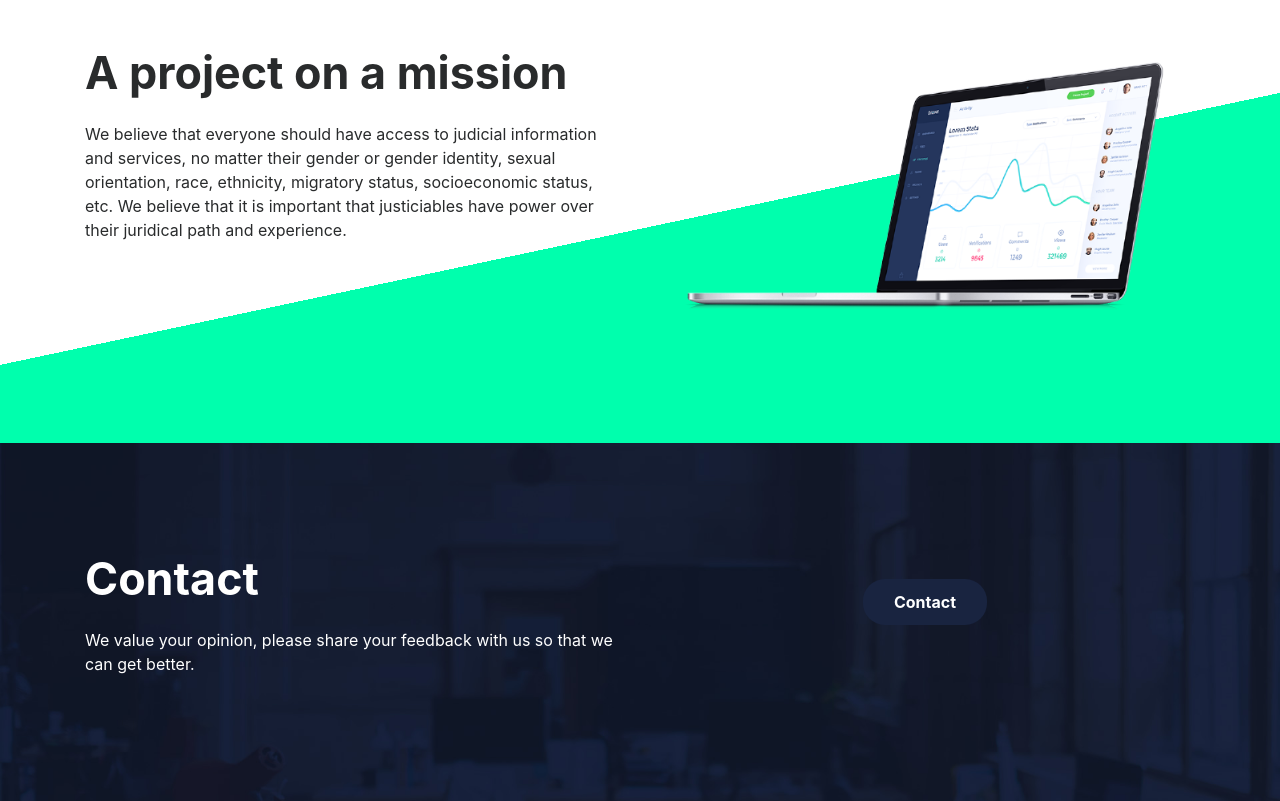
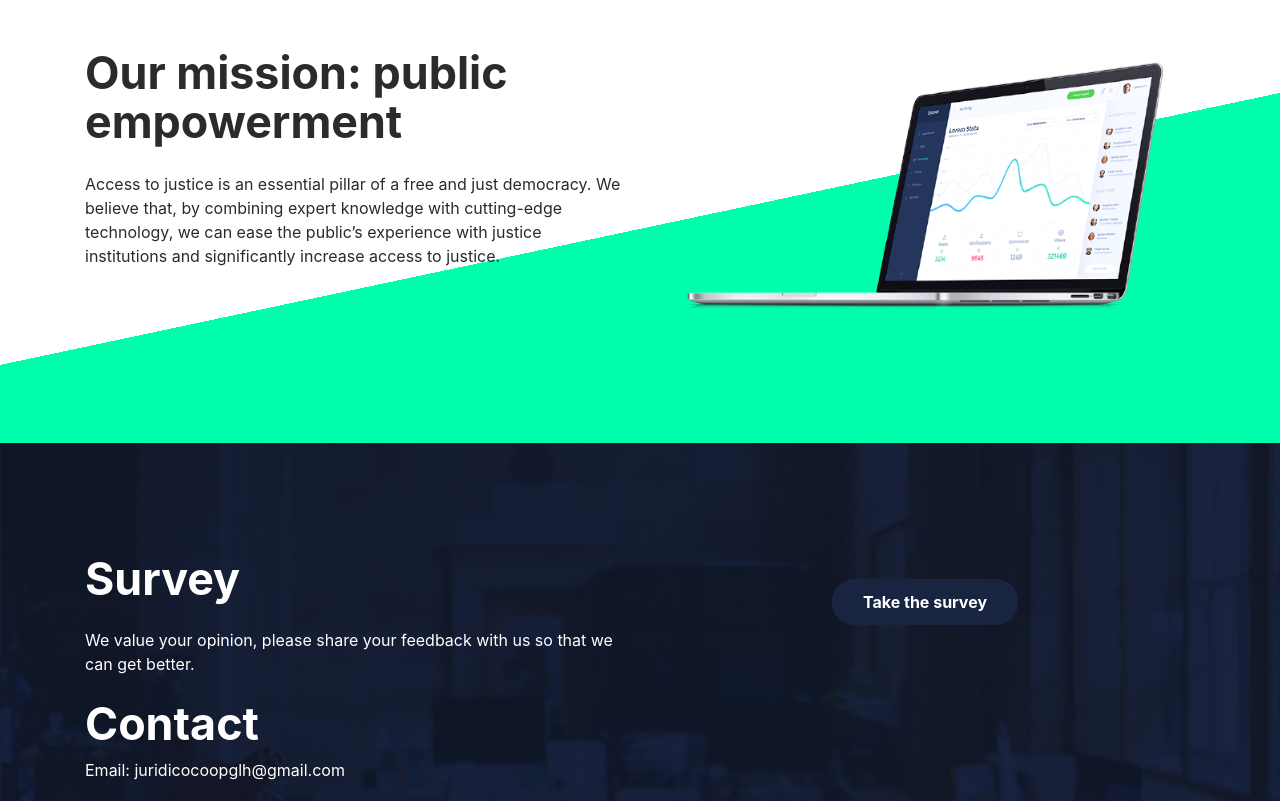
Before and after one commit to midemarc/juridico_landing_page, a plain HTML site: page en/index.html in a window 1280 px wide. Shown: the part 1740-2541 px from the top of the page. Drawn offline with Linux system fonts and the light colour scheme.

Commit message:
Register link, better 'values' paragraph + contact

```diff
--- a/en/index.html
+++ b/en/index.html
@@ -59,7 +59,7 @@
                             class="btn my-4 font-weight-bold atlas-cta cta-green">M'inscrire</a> -->
                 <div data-aos="fade-right" data-aos-duration="1000" data-aos-once="true" class="col-md-6 align-self-center flex-md-first text-center">
                     <!-- <img src="../img/feature-2.png" alt="Safe and reliable" class="mx-auto d-block"> -->
-                    <a href="https://framaforms.org" data-aos="fade" data-aos-easing="linear" data-aos-duration="1000" data-aos-once="true" class="btn my-4 font-weight-bold atlas-cta cta-blue">Register to the platform</a>
+                    <a href="https://www.surveymonkey.com/r/BMCV9LQ" data-aos="fade" data-aos-easing="linear" data-aos-duration="1000" data-aos-once="true" class="btn my-4 font-weight-bold atlas-cta cta-blue">Register to the platform</a>
                 </div>
             </div>
         </div>
@@ -100,10 +100,11 @@
         <div class="container my-5">
             <div class="row justify-content-between text-center text-md-left">
                 <div data-aos="fade-right" data-aos-duration="1000" data-aos-once="true" class="col-md-6">
-                    <h2 class="font-weight-bold">A project on a mission</h2>
-                    <p class="my-4">We believe that everyone should have access to judicial information and services, no matter their gender or gender identity,
-                    sexual orientation, race, ethnicity, migratory status, socioeconomic status, etc. We believe that it is important that justiciables
-                    have power over their juridical path and experience.
+                    <h2 class="font-weight-bold">Our mission: public empowerment</h2>
+                    <p class="my-4">
+                        Access to justice is an essential pillar of a free and just democracy. We believe that, by combining expert knowledge with
+                        cutting-edge technology, we can ease the public’s experience with justice institutions and significantly increase access
+                        to justice.
                     </p>
                     <!-- <a href="#" class="btn my-4 font-weight-bold atlas-cta cta-blue">Learn More</a> -->
                 </div>
@@ -203,9 +204,13 @@
         <div class="container my-5">
             <div class="row justify-content-between">
                 <div class="col-md-6 text-white">
-                    <h2 class="font-weight-bold">Contact</h2>
+                    <h2 class="font-weight-bold">Survey</h2>
                     <p class="my-4">
                         We value your opinion, please share your feedback with us so that we can get better.
+                    </p>
+                    <h2 class="font-weight-bold">Contact</h2>
+                    <p>
+                        Email: juridicocoopglh@gmail.com
                     </p>
                     <!-- <ul class="list-unstyled">
                         <li>Email : company_email@com</li>
@@ -215,7 +220,7 @@
                 </div>
                 <div class="col-md-6">
                     <div class="text-center pagination-centered">
-                        <a href="https://www.surveymonkey.com/r/YCPCS85" class="btn my-4 font-weight-bold atlas-cta cta-blue">Contact</a>
+                        <a href="https://www.surveymonkey.com/r/YCPCS85" class="btn my-4 font-weight-bold atlas-cta cta-blue">Take the survey</a>
                     </div>
                 </div>
             </div>
```
